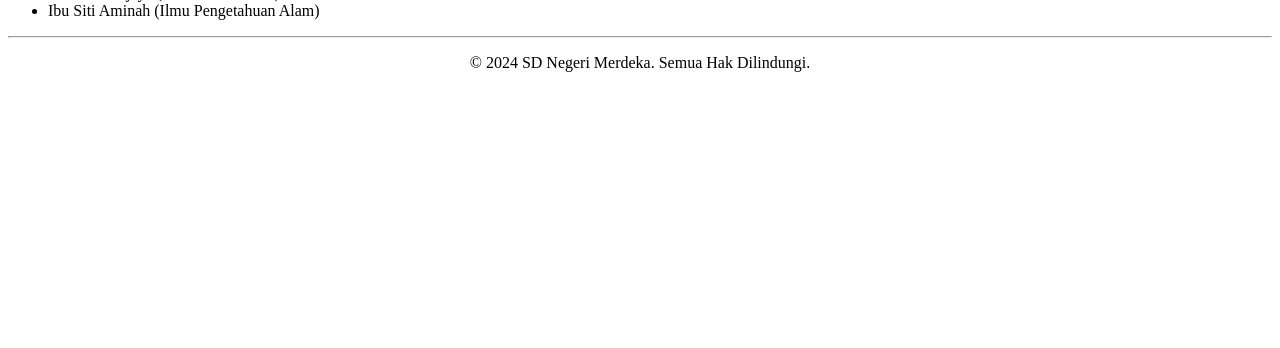
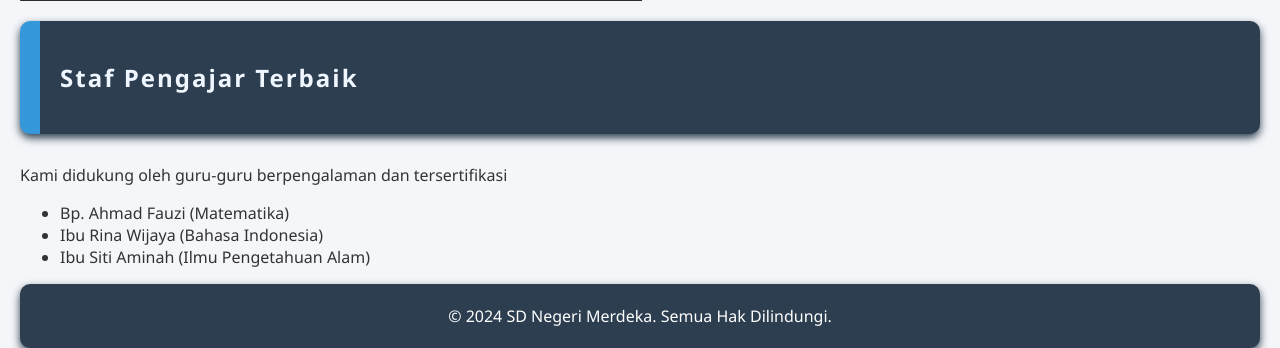
Before and after one commit to Web-Programming/materi-html-css-js-CellineOktavia, a PHP site: page / in a window 1280 px wide. Shown: the part 1042-1390 px from the top of the page. Before the commit the page ends 1114 px from the top, so only its background shows below. Run offline with PHP 8.4, Linux system fonts and the light colour scheme.

Commit message:
Pertemuan4 CSS

```diff
--- a/Pertemuan4/Latihan/CSS/mystyle.css
+++ b/Pertemuan4/Latihan/CSS/mystyle.css
@@ -2,41 +2,66 @@ body{
     font-family: 'Segoe UI', Tahoma, Geneva, Verdana, sans-serif;
     margin: 0; /*mengatur jarak tepi*/
     color: #333;
-    background-color: #f4f4f4;
+    background-color: white;
+    padding: 0 20px;
+    background-color: #f4f6f9;
 }
 header{
     background-color: #2c3e50;
     color: #efffff;
-    padding: 20px 0; /*mengatur jarak tepi atas dan bawah 20px*/
     text-align: center;
+    font-family: 'Segoe UI', Tahoma, Geneva, Verdana, sans-serif;
+    border-radius: 10px;
+    margin-bottom: 20px;
+    box-shadow: 0 4px 8px #2c3e50;
+    max-width: 100%;
+    margin: 0 auto;
 }
+
 header img{
-    border-radius: 10px;
-    max-width: 90%; /*mengatur panjang gambar max*/
-    height: 400;
+    max-width: 100%; /*mengatur panjang gambar max*/
+    height: 400px;
 }
 nav{
-    padding: 20px 0; /*kanan kiri*/
+    padding: 2px 0; /*atas bawah*/
+    border-radius: 10px;
+    box-shadow: 0 4px 8px #2c3e50;
 }
 nav a{ /*Mengatur style tautan/menu navigasi.*/
     color: white;
     text-decoration: none; /*agar tidak ada underline pada link */
-    margin: 0 15px; /*atas bawah*/
+    margin: 0 10px; /*kanan kiri*/
     font-weight: bold; /*font cetak tebal*/
+    padding-bottom: 5px;
 }
 nav a:hover{ /*efek saat kursor mouse diarahkan ke link.*/
     background-color: #eff6ff;
-    color: #2563eb;
-    border-bottom: 2 px solid #2563eb;
-}
-main{
-    margin: 30px auto;
-    padding:0 20px;
+    color: #31426a;
+    border-bottom: 2px solid #2563eb;
 }
 section{
-    background-color: white;
-    padding: 40px;
-    border-radius: 8px;
+    background-color: #2c3e50;
+    padding: 20px;
+    border-radius: 10px;
     margin-bottom: 30px;
-
+    color: #eff6ff;
+    letter-spacing: 2px;
+    margin-top: 20px;
+    box-shadow: 0 4px 8px #2c3e50;
+    border-left: 20px solid #3498db;
 }
+section:hover{
+    transform: scale(1.02);
+    transition: 0.5s;
+}
+table img:hover{
+    transform: scale(1.02);
+    transition: 0.5s;
+}
+footer{
+    color: white;
+    background-color: #2c3e50;
+    padding: 5px;
+    box-shadow: 0 4px 8px #2c3e50;
+    border-radius: 10px;
+}
--- a/Pertemuan4/Latihan/index.html
+++ b/Pertemuan4/Latihan/index.html
@@ -8,9 +8,11 @@
 <body>
     <header style="text-align: center;">
         <!--Tag Untuk Membuat Navigasi-->
-        <p>HTML images are defined with the img tag:</p>
         <img src="https://picsum.photos/seed/picsum/200/300" alt="W3Schools.com" width="1250" height="350">
         <h1>SD NEGERI MERDEKA</h1>
+
+        <link rel="stylesheet" href="CSS/mystyle.css">
+
         <p>Jl. Merdeka No. 45, Jakarta Pusat</p>
         <hr>
         <nav style="text-align: center;">
@@ -21,8 +23,9 @@
         <hr>
         </nav>
     </header>
+        <section>
             <h2>Sejarah Sekolah</h2>
-
+        </section>
             <table style="width:50%" border="1" cellpading="3">
                 <tr>
                 <p>SD Negeri Merdeka didirikan pada tahun 1960 dengan visi memberikan pendidikan dasar yang berkualitas bagi seluruh lapisan masyarakat. Kami percaya bahwa setiap anak memiliki potensi unik yang baru dikembangkan sejak dini</p>
@@ -30,23 +33,20 @@
                 <td><img src="https://picsum.photos/200/300?grayscale" alt="W3Schools.com" width="200" height="200"><br><center><b>Perpustakaan</b></center></td>
                 <td><img src="https://picsum.photos/id/870/200/300?grayscale&blur=2e" alt="W3Schools.com" width="200" height="200"><br><center><b>Taman Bermain</b></center></td>
                 </tr>
-
-        <main>
             </table>
-            <aside>
-                <div>
+        <section>
             <h2>Staf Pengajar Terbaik</h2>
+        </section>
         <p> Kami didukung oleh guru-guru berpengalaman dan tersertifikasi</p>
         <ul>
             <li>Bp. Ahmad Fauzi (Matematika)</li>
             <li>Ibu Rina Wijaya (Bahasa Indonesia)</li>
             <li>Ibu Siti Aminah (Ilmu Pengetahuan Alam)</li>
         </ul>
-                </div>
-            </aside>
+        <main>
+
         </main>
         <footer>
-            <hr>
             <p style="text-align: center;">&copy; 2024 SD Negeri Merdeka. Semua Hak Dilindungi.</p>
         </footer>
 </body>
```
Lines whose indentation alone changed are shown as unchanged.
